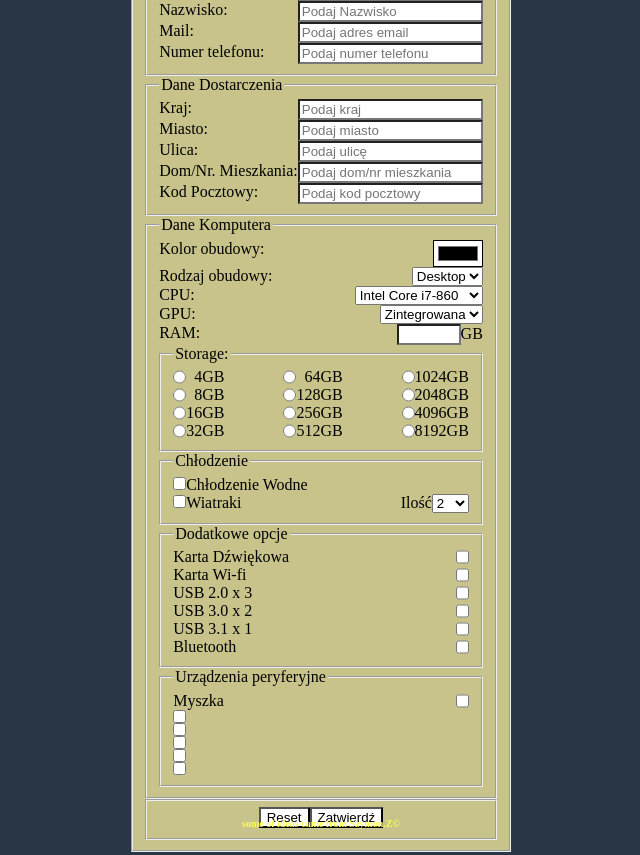
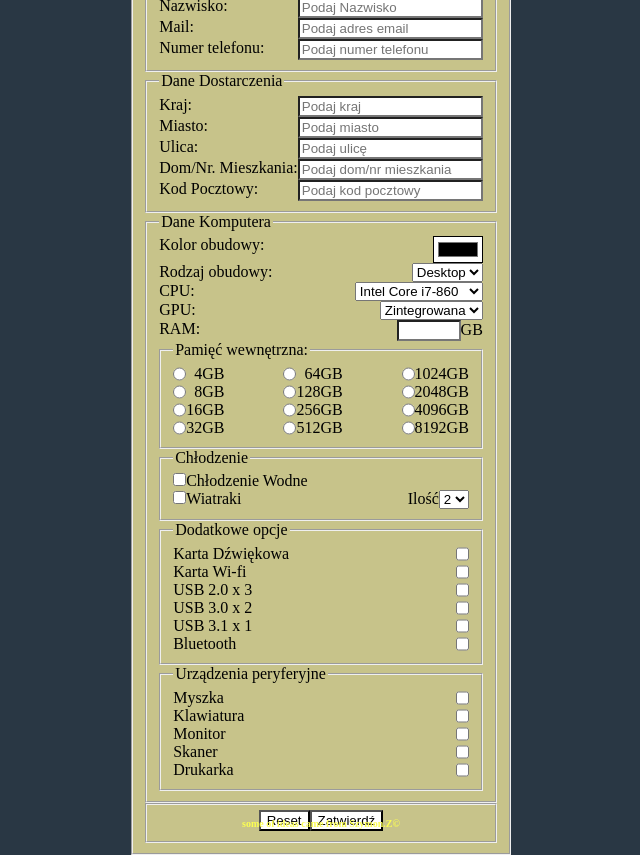
Before and after one commit to 4TiZaras/les1, a plain HTML site: page form.html in a window 1280 px wide. Shown: the whole page, without its empty margins (319-959 px from the left). Drawn offline with Linux system fonts and the light colour scheme.

Commit message:
The final version

```diff
--- a/form.html
+++ b/form.html
@@ -103,7 +103,7 @@
                     </div>
                 </label>
                 <fieldset>
-                    <legend>Storage: </legend>
+                    <legend>Pamięć wewnętrzna: </legend>
                 <label for="storage">
                     <div>
                         <label for="4gb"><input type="radio" name="storage">4GB</label>
@@ -135,7 +135,6 @@
                                 <option value="wiatrak">2</option>
                                 <option value="wiatrak">4</option>
                                 <option value="wiatrak">8</option>
-                                <option value="wiatrak">16</option>
                             </select></div></label>
                 </fieldset>
                 <fieldset>
@@ -153,11 +152,10 @@
                     <legend>Urządzenia peryferyjne</legend>
                     <div>
                         <label for="mysz">Myszka<input type="checkbox"></label>
-                        <label for="wifi"><input type="checkbox"></label>
-                        <label for="usb2"><input type="checkbox"></label>
-                        <label for="usb3"><input type="checkbox"></label>
-                        <label for="usb3.1"><input type="checkbox"></label>
-                        <label for="btx"><input type="checkbox"></label>
+                        <label for="klaw">Klawiatura<input type="checkbox"></label>
+                        <label for="mon">Monitor<input type="checkbox"></label>
+                        <label for="skan">Skaner<input type="checkbox"></label>
+                        <label for="druk">Drukarka<input type="checkbox"></label>
                     </div>
                 </fieldset>
             </fieldset>
```
